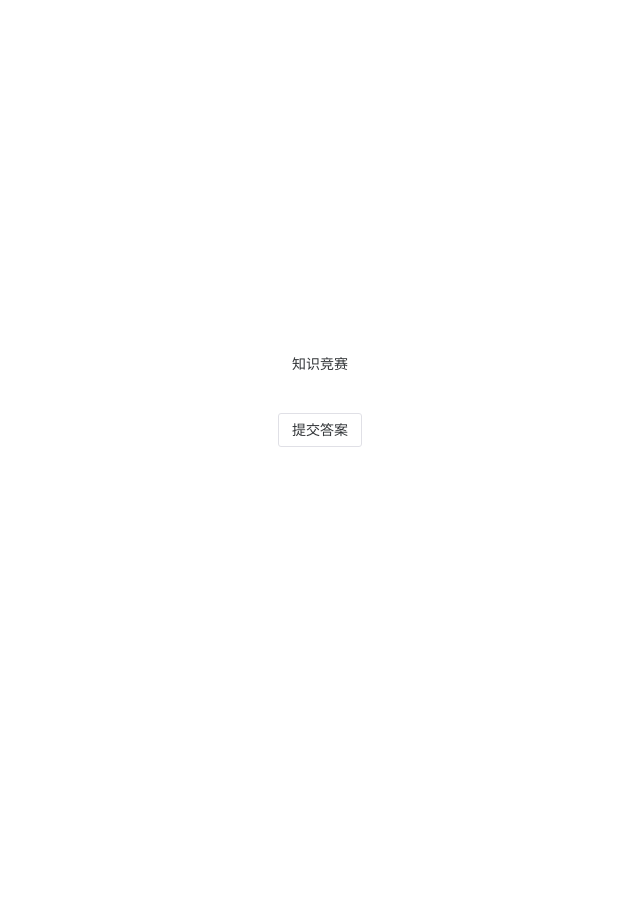
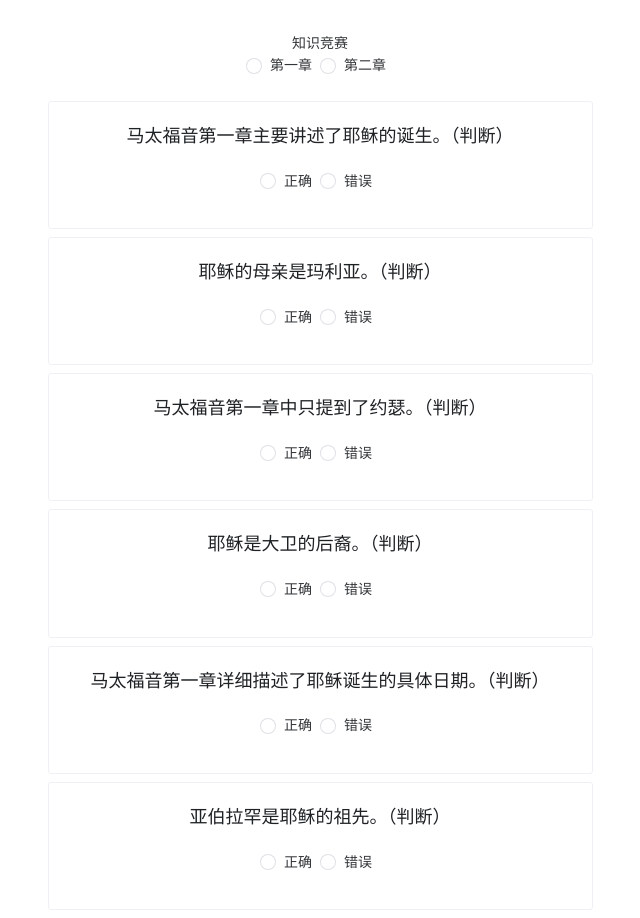
Before and after one commit to langhuihui/bibile-competition, a Vue app: page / in a window 1280 px wide. Shown: the top 918 px of the page, without its empty margins (320-960 px from the left). Before the commit the page ends 800 px from the top, so only its background shows below. Built offline with nearby package versions, Linux system fonts and the light colour scheme.

Commit message:
加入试题

```diff
--- a/src/components/HelloWorld.vue
+++ b/src/components/HelloWorld.vue
@@ -36,23 +36,123 @@ const themeOverrides = {
 };
 
 const questions = [
-  // ... 你的题目数据
+  {
+    question: "马太福音第一章主要讲述了耶稣的诞生。（判断）",
+    answers: ["正确", "错误"],
+    correctAnswer: 1
+  },
+  {
+    question: "耶稣的母亲是玛利亚。（判断）",
+    answers: ["正确", "错误"],
+    correctAnswer: 1
+  },
+  {
+    question: "马太福音第一章中只提到了约瑟。（判断）",
+    answers: ["正确", "错误"],
+    correctAnswer: 0
+  },
+  {
+    question: "耶稣是大卫的后裔。（判断）",
+    answers: ["正确", "错误"],
+    correctAnswer: 1
+  },
+  {
+    question: "马太福音第一章详细描述了耶稣诞生的具体日期。（判断）",
+    answers: ["正确", "错误"],
+    correctAnswer: 0
+  },
+  {
+    question: "亚伯拉罕是耶稣的祖先。（判断）",
+    answers: ["正确", "错误"],
+    correctAnswer: 1
+  },
+  {
+    question: "马太福音第一章记载的人物都是真实存在的历史人物。（判断）",
+    answers: ["正确", "错误"],
+    correctAnswer: 1
+  },
+  {
+    question: "约瑟在梦中得到天使的指示。（判断）",
+    answers: ["正确", "错误"],
+    correctAnswer: 1
+  },
+  {
+    question: "马太福音第一章中提到了很多其他的圣经人物。（判断）",
+    answers: ["正确", "错误"],
+    correctAnswer: 1
+  },
+  {
+    question: "耶稣诞生的地点在耶路撒冷。（判断）",
+    answers: ["正确", "错误"],
+    correctAnswer: 0
+  },
+  {
+    question: "马太福音第一章开始记载的是谁的谱系？",
+    answers: ["耶稣", "约瑟", "玛利亚"],
+    correctAnswer: 1
+  },
+  {
+    question: "耶稣的母亲玛利亚是从哪里来的？",
+    answers: ["耶路撒冷", "加利利的拿撒勒", "伯利恒"],
+    correctAnswer: 2
+  },
+  {
+    question: "约瑟最初得知玛利亚怀孕时打算怎么做？",
+    answers: ["高兴", "告诉其他人", "暗暗地休了她"],
+    correctAnswer: 3
+  },
+  {
+    question: "天使向约瑟显现时说玛利亚所怀的是？",
+    answers: ["圣子", "圣灵", "圣徒"],
+    correctAnswer: 1
+  },
+  {
+    question: "耶稣诞生后被放在？",
+    answers: ["马槽里", "床上", "马棚里"],
+    correctAnswer: 3
+  },
+  {
+    question: "马太福音第一章提到约瑟是（  ）的子孙。",
+    answers: ["亚伯拉罕", "大卫", "以撒"],
+    correctAnswer: 2
+  },
+  {
+    question: "以下人物中，不是马太福音第一章提到的是？",
+    answers: ["亚伯拉罕", "以赛亚", "保罗"],
+    correctAnswer: 3
+  },
+  {
+    question: "约瑟给耶稣起的名字是根据（  ）。",
+    answers: ["天使的指示", "自己的想法", "玛利亚的要求"],
+    correctAnswer: 1
+  },
+  {
+    question: "马太福音第一章记载了耶稣的家族谱系共有多少代？",
+    answers: ["40", "42", "44"],
+    correctAnswer: 2
+  },
+  {
+    question: "玛利亚在身孕很重的时候，和约瑟去（  ）报名上册。",
+    answers: ["伯利恒", "耶路撒冷", "加利利"],
+    correctAnswer: 1
+  }
 ];
 
 const questionGroups = [
-  // ... 你的题目分组数据
+  {
+    name: "第一章",
+    questions:[0,1,2,3,4,5,6,7,8,9,10,11,12,13,14,15,16,17,18,19]
+  },
+  {
+    name: "第二章"
+  }
 ];
 
-const selectedGroup = ref(null);
+const selectedGroup = ref(0);
 const answers = ref({});
 const answeredQuestions = ref({});
 
-const selectedQuestions = computed(() => {
-  if (selectedGroup.value !== null) {
-    return questionGroups[selectedGroup.value].questions.map(index => questions[index]);
-  }
-  return [];
-});
+const selectedQuestions = computed(() => questionGroups[selectedGroup.value].questions.map(index => questions[index]));
 
 const submitAnswers = () => {
   let correct = 0;
```
